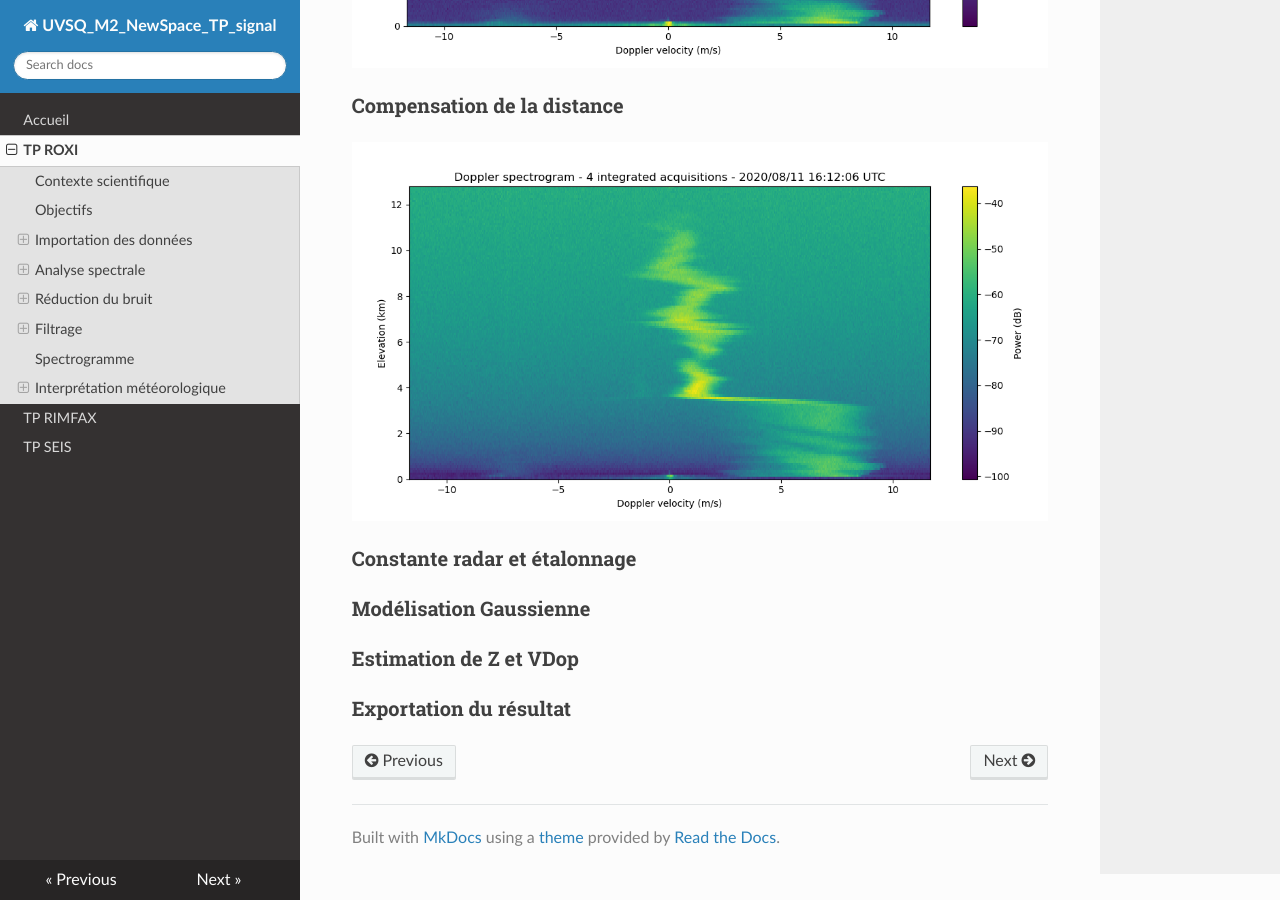
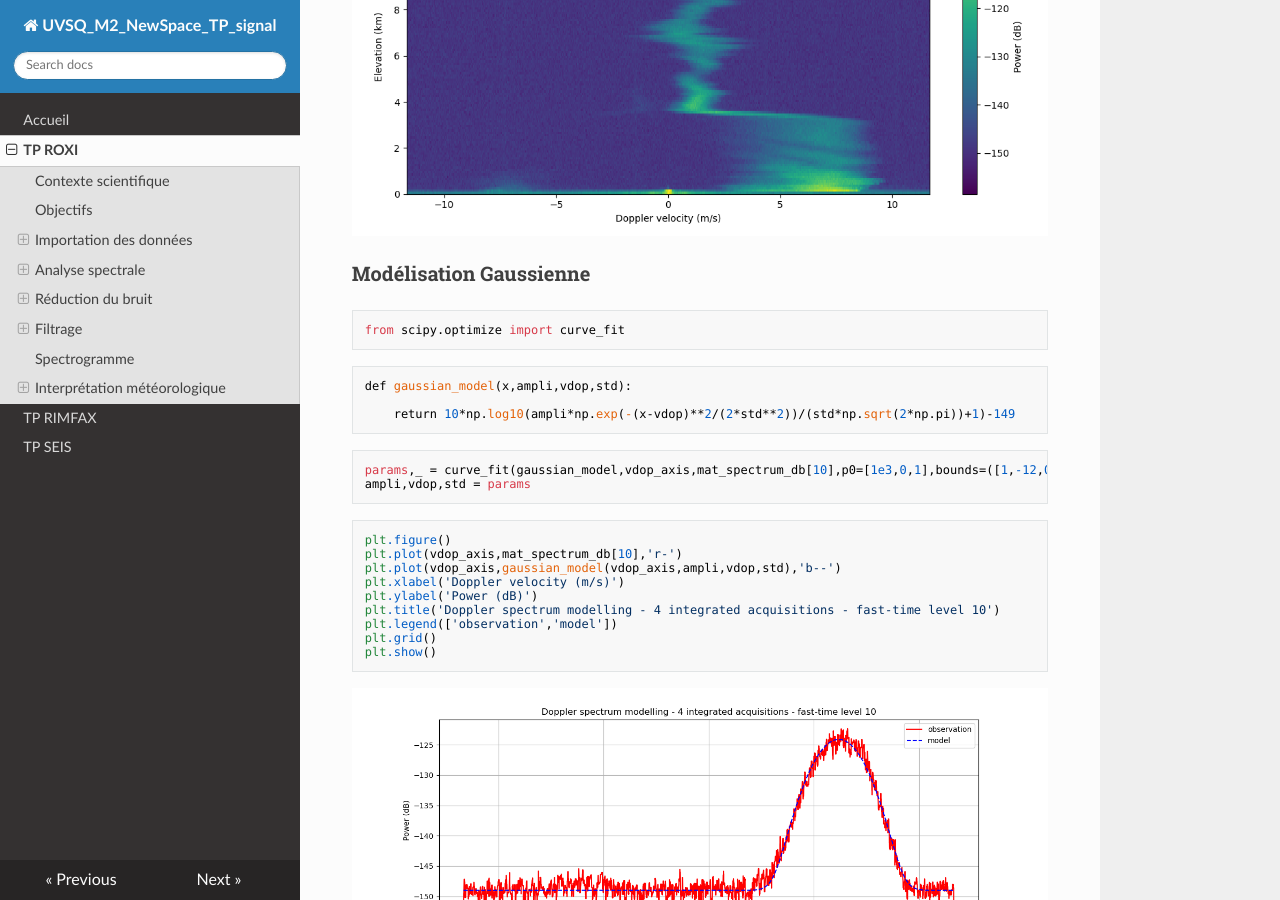
Before and after one commit to NicOudart/UVSQ_M2_NewSpace_TP_signal, an MkDocs documentation site: the page built from docs/TP_ROXI.md, in a window 1280 px wide and 900 px high, scrolled down 7187 px. Built offline with MkDocs 1.6.1, drawn with Linux system fonts in a browser that asks for light colours; nearby versions of some CDN libraries; some of the changed text lies outside the part shown.

```diff
--- a/docs/TP_ROXI.md
+++ b/docs/TP_ROXI.md
@@ -95,6 +95,10 @@
 ### Nature des données
 
 ~~~
+import matplotlib.pyplot as plt
+~~~
+
+~~~
 plt.figure()
 plt.plot(slow_time_axis,np.real(mat_iq[0][10]),'r-')
 plt.plot(slow_time_axis,np.imag(mat_iq[0][10]),'g-')
@@ -167,6 +171,14 @@
 
 ### Filtre médian
 
+~~~
+from scipy.signal import medfilt
+~~~
+
+~~~
+spectrum_0_2_watts = medfilt(spectrum_0_2_watts,kernel_size=7)
+~~~
+
 ![Exemple de spectre après filtrage du clutter](img/ROXI_spectrum_after_filtering_example.png)
 
 ## Spectrogramme
@@ -189,13 +201,40 @@
 
 ![Exemple de spectrogramme Doppler avec des axes météorologiques](img/ROXI_spectrogram_meteo_axis_example.png)
 
+### Modélisation Gaussienne
+
+~~~
+from scipy.optimize import curve_fit
+~~~
+
+~~~
+def gaussian_model(x,ampli,vdop,std):
+
+    return 10*np.log10(ampli*np.exp(-(x-vdop)**2/(2*std**2))/(std*np.sqrt(2*np.pi))+1)-149
+~~~
+
+~~~
+params,_ = curve_fit(gaussian_model,vdop_axis,mat_spectrum_db[10],p0=[1e3,0,1],bounds=([1,-12,0],[1e6,12,2]))
+ampli,vdop,std = params
+~~~
+
+~~~
+plt.figure()
+plt.plot(vdop_axis,mat_spectrum_db[10],'r-')
+plt.plot(vdop_axis,gaussian_model(vdop_axis,ampli,vdop,std),'b--')
+plt.xlabel('Doppler velocity (m/s)')
+plt.ylabel('Power (dB)')
+plt.title('Doppler spectrum modelling - 4 integrated acquisitions - fast-time level 10')
+plt.legend(['observation','model'])
+plt.grid()
+plt.show()
+~~~
+
+![Exemple de modélisation Gaussienne de spectre Doppler](img/ROXI_spectrum_modelling_example.png)
+
 ### Compensation de la distance
 
-![Exemple de spectrogramme Doppler avec compensation de la distance](img/ROXI_spectrogram_distance_correction_example.png)
-
 ### Constante radar et étalonnage
-
-### Modélisation Gaussienne
 
 ### Estimation de Z et VDop
 
```
Also changed, not shown: docs/TP_SEIS.md (+1 -1 lines), docs/img/ROXI_spectrogram_distance_correction_example.png (deleted), docs/img/ROXI_spectrum_modelling_example.png (added), docs/img/SEIS_illustration.png (added).
